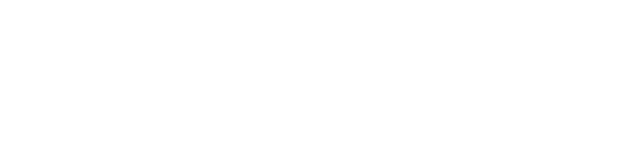
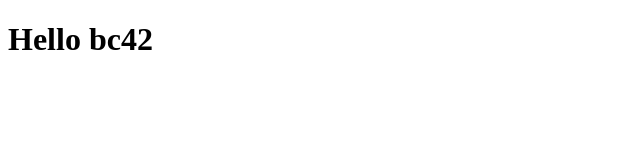
Before and after one commit to diamonluong2/Buoi10-git, a plain HTML site: page index.html in a window 1280 px wide. Shown: the whole page, without its empty margins (0-640 px from the left). Drawn offline with Linux system fonts and the light colour scheme.

Commit message:
feature-a: add style.css, update index.html, note.txt

```diff
--- a/index.html
+++ b/index.html
@@ -7,6 +7,8 @@
     <title>Document</title>
   </head>
   <body>
-    <p></p>
+    <p>
+        <h1 class="title">Hello bc42</h1>
+    </p>
   </body>
 </html>
--- /dev/null
+++ b/style.css
@@ -0,0 +1,3 @@
+.title{
+    color: red;
+}
```
Also changed, not shown: note.txt.
